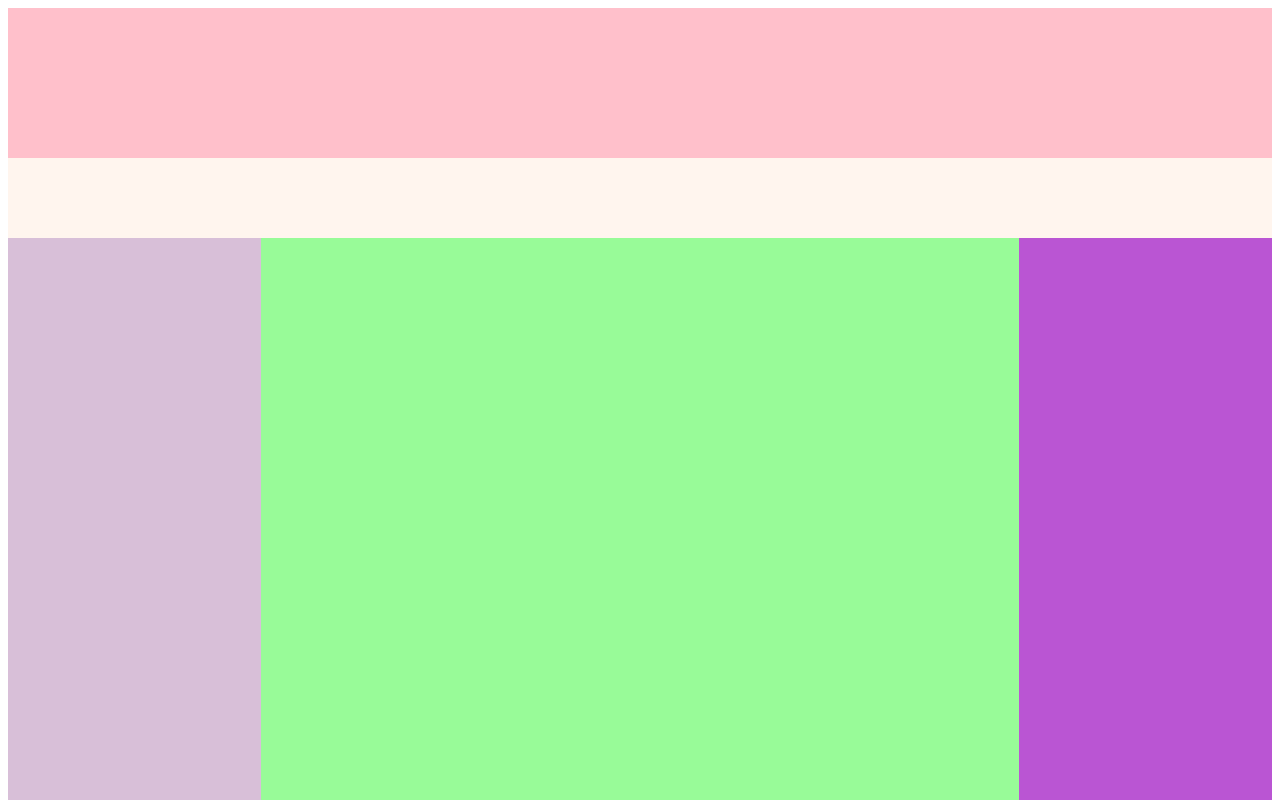
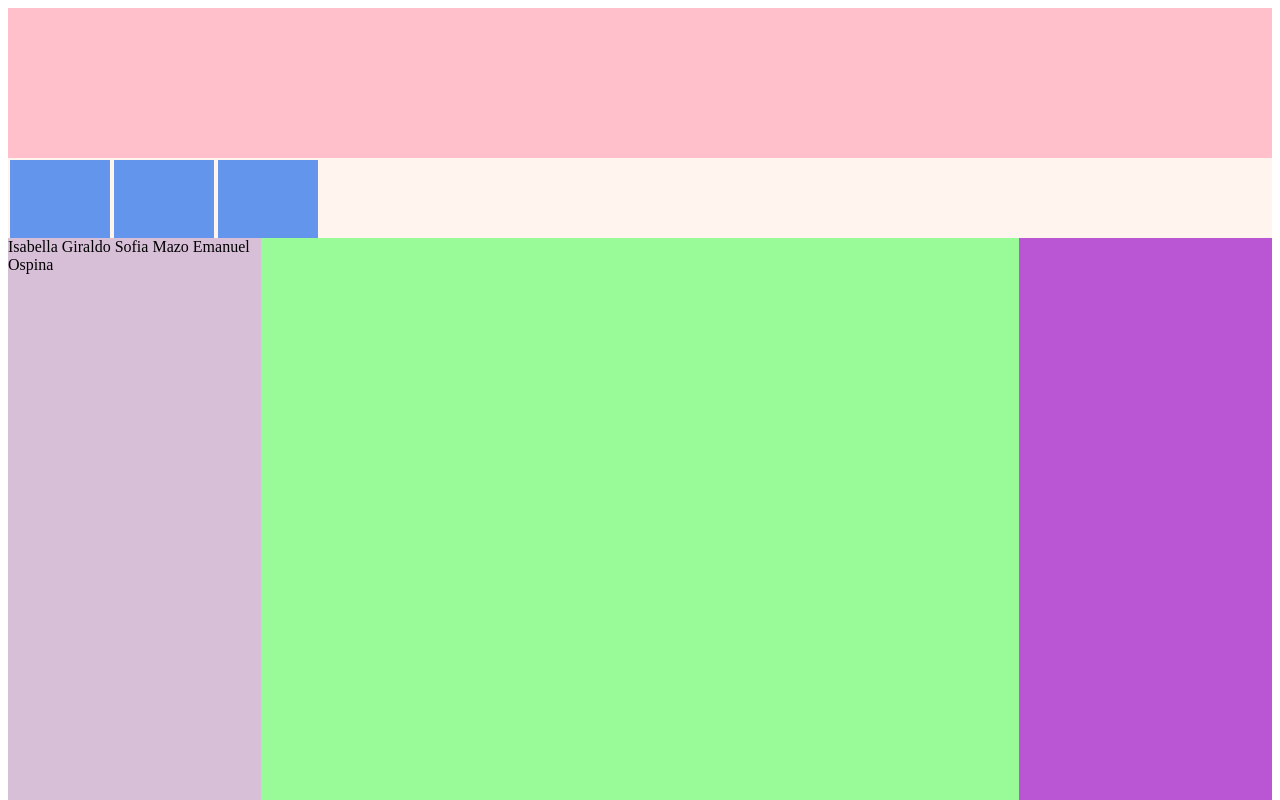
Before and after one commit to isabellagiraldo2007/paginaintegrada807, a plain HTML site: page index.html in a window 1280 px wide. Shown: the top 800 px of the page. Drawn offline with Linux system fonts and the light colour scheme.

Commit message:
Actualizacion 4

```diff
--- a/index.html
+++ b/index.html
@@ -11,11 +11,27 @@
    <div  class="contenedor">
 
     <div  class="encabezado"> </div>
-    <div  class="menu"></div>
+    <div  class="menu">
+
+<div  class="Ingles"></div>
+<div  class="Matematicas"></div>
+<div  class="Biologia"></div>
+
+
+
+
+
+
+
+    </div>
 <div class="contenedor2">
 
 
-<div  class="izquierda"></div>
+<div  class="izquierda">
+    Isabella Giraldo
+    Sofia Mazo
+    Emanuel Ospina
+</div>
 <div  class="centro"></div>
 <div  class="derecha"></div>
 
--- a/temas.css
+++ b/temas.css
@@ -14,6 +14,7 @@
 width: 100%;
 height: 80px;
 background-color: seashell;
+display: flex;
 }
 .contenedor2{
     width: 100%;
@@ -37,3 +38,22 @@ display:flex;
     height: 1200px;
     background-color: mediumorchid;
 }
+.Ingles{
+    width: 100px;
+    height:78px ;
+    background-color: cornflowerblue;
+    margin: 2px;
+}
+.Matematicas{
+    width: 100px;
+    height:78px ;
+    background-color: cornflowerblue;
+    margin: 2px;
+
+}
+.Biologia{
+    width: 100px;
+    height:78px ;
+    background-color: cornflowerblue;
+    margin: 2px;
+}
```
